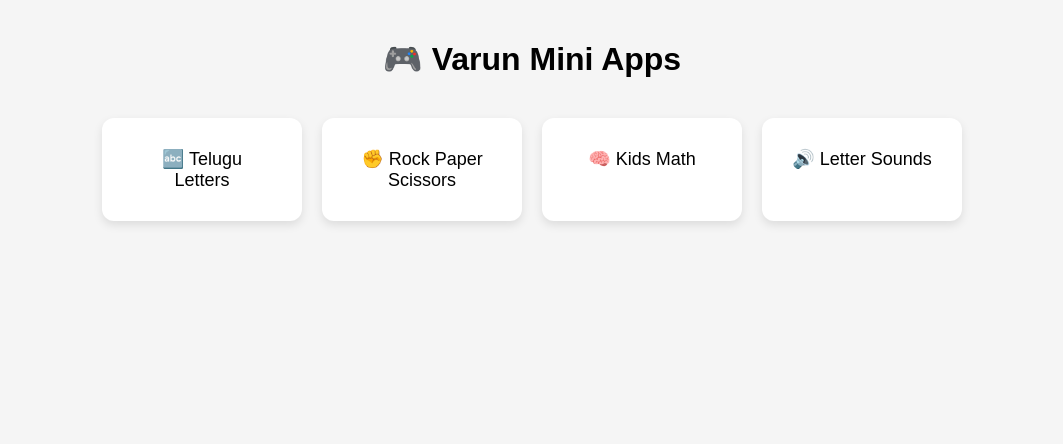
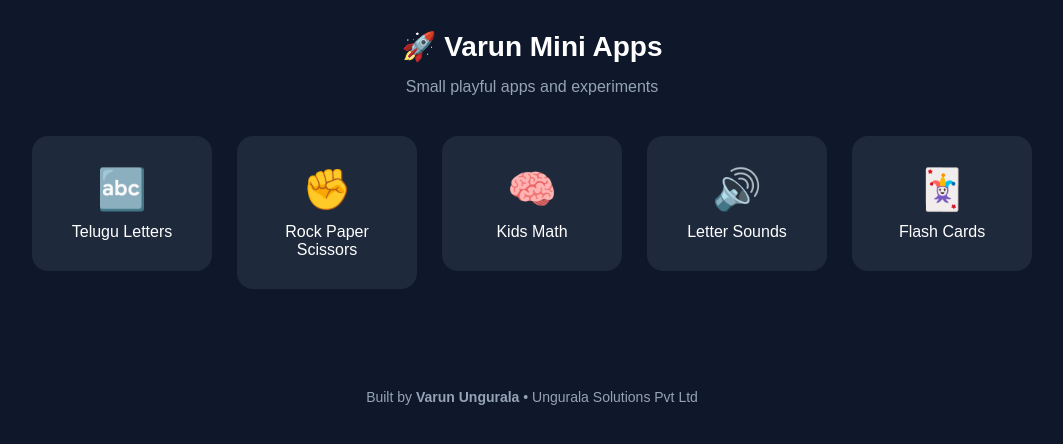
Before and after one commit to ung-varun/Mini-apps, a plain HTML site: page index.html in a window 1280 px wide. Shown: the whole page, without its empty margins (108-1171 px from the left). Drawn offline with Linux system fonts and the light colour scheme.

Commit message:
Update index.html

```diff
--- a/index.html
+++ b/index.html
@@ -2,72 +2,123 @@
 <html>
 <head>
 <meta charset="UTF-8">
-<title>Mini Apps Hub</title>
+<title>Varun Mini Apps</title>
 
 <style>
+
 body{
-font-family: Arial;
-background:#f5f5f5;
+font-family: Arial, sans-serif;
+background:#0f172a;
+color:white;
 text-align:center;
+margin:0;
 }
 
-h1{
-margin-top:40px;
+header{
+padding:30px;
+font-size:28px;
+font-weight:bold;
 }
 
-.grid{
-display:grid;
-grid-template-columns:repeat(auto-fit,200px);
-gap:20px;
-justify-content:center;
-margin-top:40px;
+.sub{
+color:#94a3b8;
+margin-top:-15px;
 }
 
-.card{
-background:white;
-padding:30px;
-border-radius:12px;
-box-shadow:0 4px 10px rgba(0,0,0,0.1);
-cursor:pointer;
-transition:0.2s;
+.container{
+display:grid;
+grid-template-columns:repeat(auto-fit,180px);
+gap:25px;
+justify-content:center;
+padding:40px;
 }
 
-.card:hover{
-transform:scale(1.05);
+.app{
+background:#1e293b;
+padding:30px;
+border-radius:16px;
+transition:0.25s;
+cursor:pointer;
+}
+
+.app:hover{
+transform:translateY(-6px);
+background:#334155;
+}
+
+.icon{
+font-size:40px;
+margin-bottom:10px;
 }
 
 a{
 text-decoration:none;
-color:black;
-font-size:18px;
+color:white;
 }
+
+footer{
+margin-top:40px;
+padding:20px;
+font-size:14px;
+color:#94a3b8;
+}
+
 </style>
 
 </head>
 
 <body>
 
-<h1>🎮 Varun Mini Apps</h1>
+<header>
+🚀 Varun Mini Apps
+</header>
 
-<div class="grid">
-
-<div class="card">
-<a href="telugu">🔤 Telugu Letters</a>
+<div class="sub">
+Small playful apps and experiments
 </div>
 
-<div class="card">
-<a href="rps">✊ Rock Paper Scissors</a>
+<div class="container">
+
+<a href="telugu">
+<div class="app">
+<div class="icon">🔤</div>
+Telugu Letters
 </div>
+</a>
 
-<div class="card">
-<a href="math">🧠 Kids Math</a>
+<a href="rps">
+<div class="app">
+<div class="icon">✊</div>
+Rock Paper Scissors
 </div>
+</a>
 
-<div class="card">
-<a href="sound">🔊 Letter Sounds</a>
+<a href="math">
+<div class="app">
+<div class="icon">🧠</div>
+Kids Math
 </div>
+</a>
+
+<a href="sounds">
+<div class="app">
+<div class="icon">🔊</div>
+Letter Sounds
+</div>
+</a>
+
+<a href="flashcards">
+<div class="app">
+<div class="icon">🃏</div>
+Flash Cards
+</div>
+</a>
 
 </div>
 
+<footer>
+Built by <b>Varun Ungurala</b> • Ungurala Solutions Pvt Ltd
+</footer>
+
 </body>
 </html>
```
